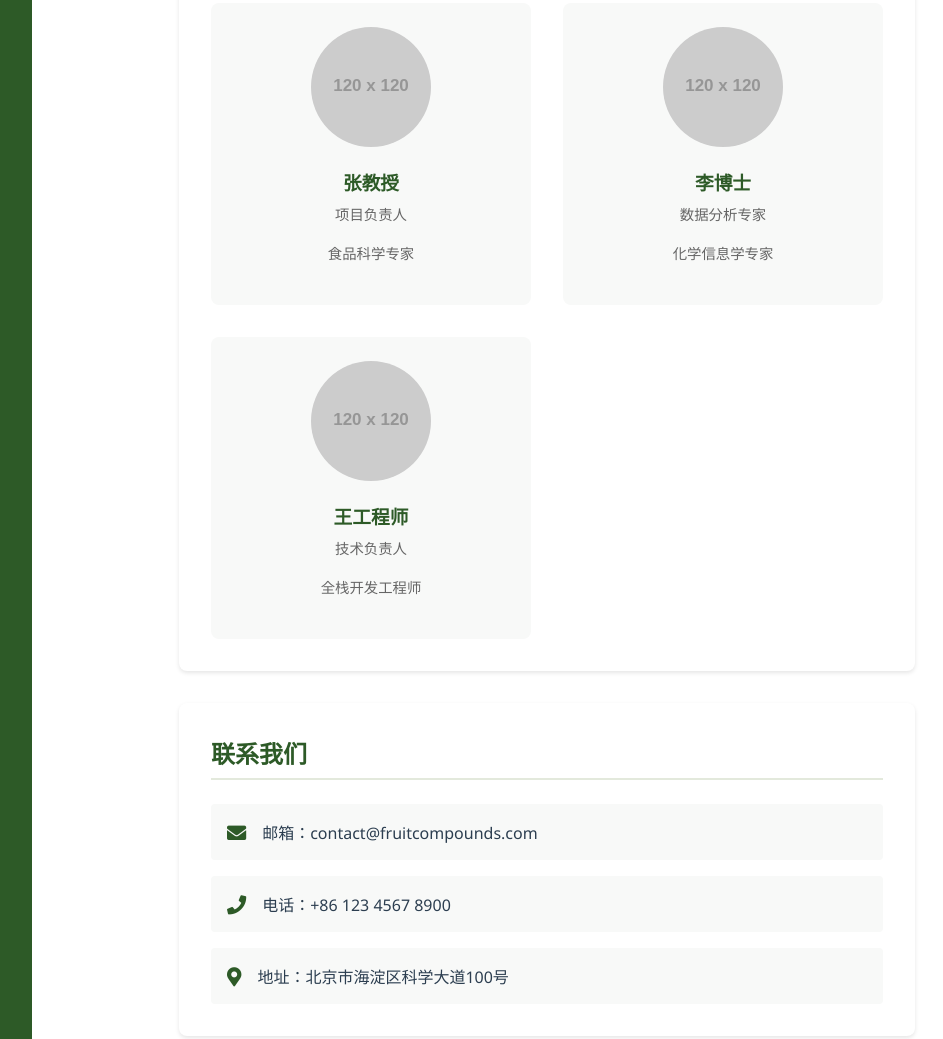
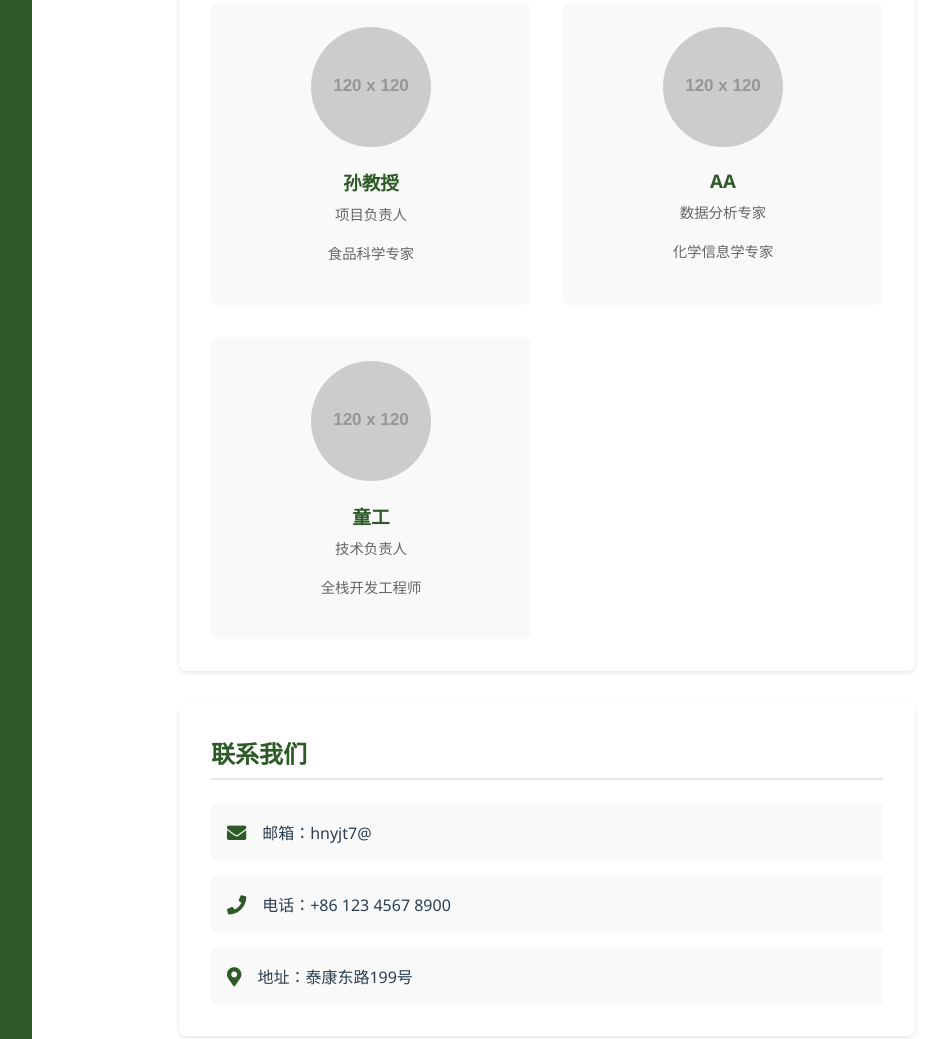
Before and after one commit to stloendays/Flavor, a plain HTML site: page about.html in a window 1280 px wide. Shown: the part 1255-2294 px from the top of the page, without its empty margins (218-1161 px from the left). Drawn offline with Linux system fonts and the light colour scheme; placeholder pictures from the web are drawn by us.

Commit message:
Update about.html

```diff
--- a/about.html
+++ b/about.html
@@ -201,19 +201,19 @@
           <div class="team-grid">
             <div class="team-member">
               <img src="https://via.placeholder.com/120" alt="团队成员">
-              <h3>张教授</h3>
+              <h3>孙教授</h3>
               <p>项目负责人</p>
               <p>食品科学专家</p>
             </div>
             <div class="team-member">
               <img src="https://via.placeholder.com/120" alt="团队成员">
-              <h3>李博士</h3>
+              <h3>AA</h3>
               <p>数据分析专家</p>
               <p>化学信息学专家</p>
             </div>
             <div class="team-member">
               <img src="https://via.placeholder.com/120" alt="团队成员">
-              <h3>王工程师</h3>
+              <h3>童工</h3>
               <p>技术负责人</p>
               <p>全栈开发工程师</p>
             </div>
@@ -226,7 +226,7 @@
           <div class="contact-info">
             <div class="contact-item">
               <i class="fas fa-envelope"></i>
-              <span>邮箱：contact@fruitcompounds.com</span>
+              <span>邮箱：hnyjt7@</span>
             </div>
             <div class="contact-item">
               <i class="fas fa-phone"></i>
@@ -234,7 +234,7 @@
             </div>
             <div class="contact-item">
               <i class="fas fa-map-marker-alt"></i>
-              <span>地址：北京市海淀区科学大道100号</span>
+              <span>地址：泰康东路199号</span>
             </div>
           </div>
         </div>
```
